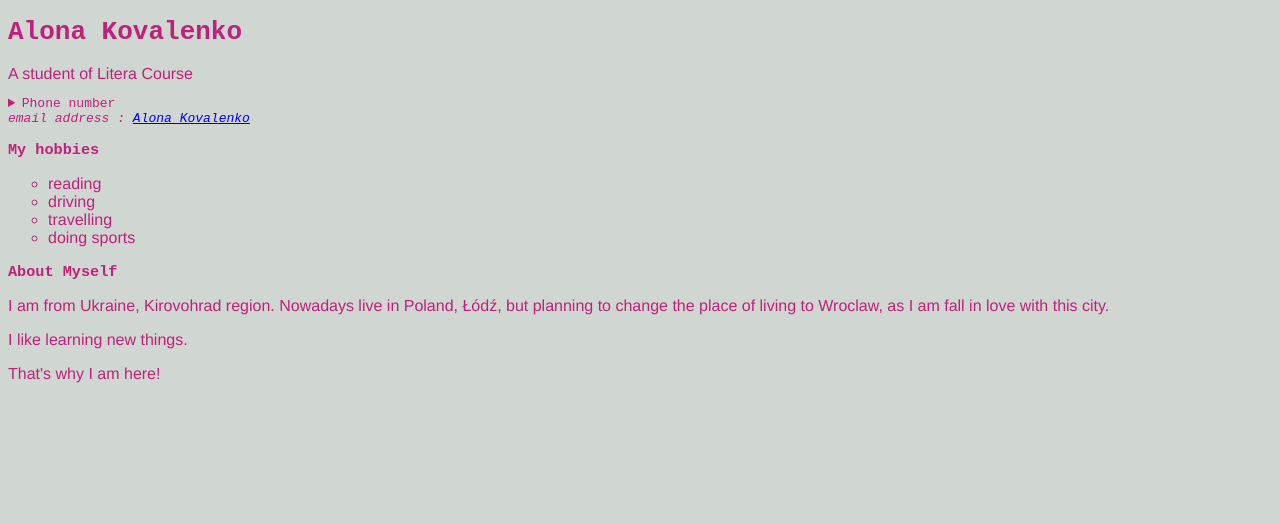
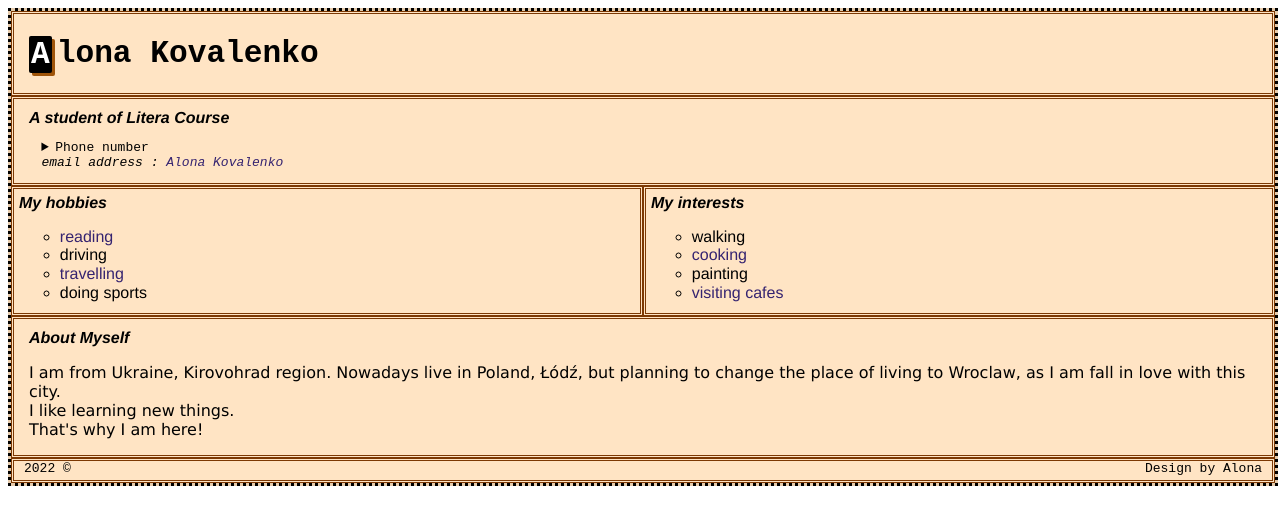
Before and after one commit to Alona11111/HW1_Alona_Kovalenko, a plain HTML site: page index.html in a window 1280 px wide. Drawn offline with Linux system fonts and the light colour scheme.

Commit message:
HW_1_Updated_Alona_Kovalenko

```diff
--- a/index.html
+++ b/index.html
@@ -7,11 +7,13 @@
   <title>About Myself</title>
   <link rel="stylesheet" href="main.css">
 </head>
-<body class="light-theme">
+<body>
+ <div class="container">
 
-<h1>Alona Kovalenko</h1>
+  <div class="header"><h1>Alona Kovalenko</h1></div>
 
-<article>A student of Litera Course</article>
+<div class="info">
+<article><i>A student of Litera Course</i></article>
 <p></p>
 <details>
   <summary>Phone number</summary>
@@ -21,21 +23,37 @@
 <address>
 email address : <a href="mailto:alyona.kovalenko24@gmail.com">Alona Kovalenko</a><br>
 </address>
+</div>
 
-<h3>My hobbies </h3>
-<ul><li>reading</li>
-  <li>driving</li>
-  <li>travelling</li>
+<div class="hobbies"><article><i>My hobbies </i></article>
+<ul>
+  <li><a href="https://www.pinterest.com/sunnydays34/reading/" target="_blank">reading</a></li>
+  <li>driving </li>
+  <li><a href="https://www.pinterest.com/ideas/travel/908182459161/" target="_blank">travelling</a></li>
   <li>doing sports</li>
 </ul>
+</div>
 
+<div class="interests"><article><i>My interests </i></article>
+  <ul>
+    <li>walking</li>
+    <li><a href="https://www.cookingclassy.com/" target="_blank">cooking</a></li>
+    <li>painting</li>
+    <li><a href="https://cafe-berg.pl/" target="_blank">visiting cafes</a></li>
+  </ul>
+  </div>
 
-    <h3>About Myself</h3>
+    <div class ="conclusions"><article><i>About Myself</i></article>
+    <article>
+   <p id="bottom-p">I am from Ukraine, Kirovohrad region. Nowadays live in Poland, <rt>Łódź</rt>, but planning to change the place of living to Wroclaw, as I am fall in love with this city.<br>
+   I like learning new things.<br>
+  That's why I am here! </p>
+  </article></div>
+<div class="footer">
+  <span class="text-left">2022 &copy</span>
+  <span class="text-right">Design by Alona</span>
+</div>
+</div>
 
-    <article>
-   <p>I am from Ukraine, Kirovohrad region. Nowadays live in Poland, <rt>Łódź</rt>, but planning to change the place of living to Wroclaw, as I am fall in love with this city.</p>
-   <p>I like learning new things.</p>
-    <p> That's why I am here! </p>
-  </article>
 </body>
 </html>
--- a/main.css
+++ b/main.css
@@ -1,17 +1,120 @@
 body {
   font-family:monospace;
 }
-ul {
-  font-family: helvetica;
+.container{
+  margin: 0 auto;
+  width: 100%;
+  background: rgb(230, 203, 171);
+ border: dotted black;
+}
+div{
+  max-width: 100%;
+  background-color: bisque;
+  border: solid  rgb(124, 56, 3);
+  border-style: double;
+
+}
+.header{
+ padding : 1px 2px 18px 15px;
+  height: 60px;
+  font-size: larger;
 }
 article{
-  font-family: helvetica;
+ font-family: helvetica;
+  font-weight: bold ;
 }
 li{
   list-style: circle;
+  margin: 0.05rem;
+}
+a:hover {
+  color: rgb(214, 105, 36);
+}
+a:link {
+  text-decoration: dotted;
+  color: rgb(53, 35, 112);
+}
+#bottom-p{
+  font-family:Verdana, sans-serif;
+  font-weight: normal;
+  font-style: normal;
+}
+details, address{
+  padding-left: 1%;
+}
+  h1::first-letter {
+    color: white;
+    background-color: black;
+    border-radius: 2px;
+    box-shadow: 3px 3px 0 rgb(159, 84, 9);
+    font-size: 100%;
+    padding: 1px 2px;
+    margin-right: 5px;
+    float: left;
+  }
+.info{
+  height: inherit;
+  padding-left : 15px;
+  padding-top: 10px;
+  padding-bottom: 1%;
+}
+.hobbies{
+  float: left;
+  width: 50%;
+  height: 130px;
+  padding-top: 5px;
+  padding-left: 5px ;
+  font-family: helvetica;
+  box-sizing: border-box;
+}
+.interests{
+  width: 50%;
+  float: left;
+  height: 130px;
+  padding-top: 5px;
+  padding-left: 5px ;
+  font-family: helvetica;
+  box-sizing: border-box;
+}
+.conclusions{
+ clear: left;
+font-style: oblique;
+  height: initial;
+  padding-top: 10px;
+  padding-left: 15px ;
+}
+.footer{
+  box-sizing: border-box;
+  display: block;
+  height: 25px;
+  width: 100%;
+
 }
 
-.light-theme{
-  color:#bf217a;
-  background: #d0d6d1;
+.footer span.text-left{
+  text-align: left;
+  float: left;
+  width: 40%;
+  height: 25px;
+  padding-left: 10px;
+  text-transform: uppercase;
+ }
+.footer span.text-right{
+  text-align: right;
+  float: right;
+  width: 40%;
+  height: 25px;
+  padding-right: 10px;
+ }
+/*.clearfix:before,
+.clearfix:after{
+  clear: both;
+  content: "both";
+  display: table;
 }
+.clearfix:after{
+  clear: both;
+}
+.clearfix{
+  *zoom: 1;
+} */
```
